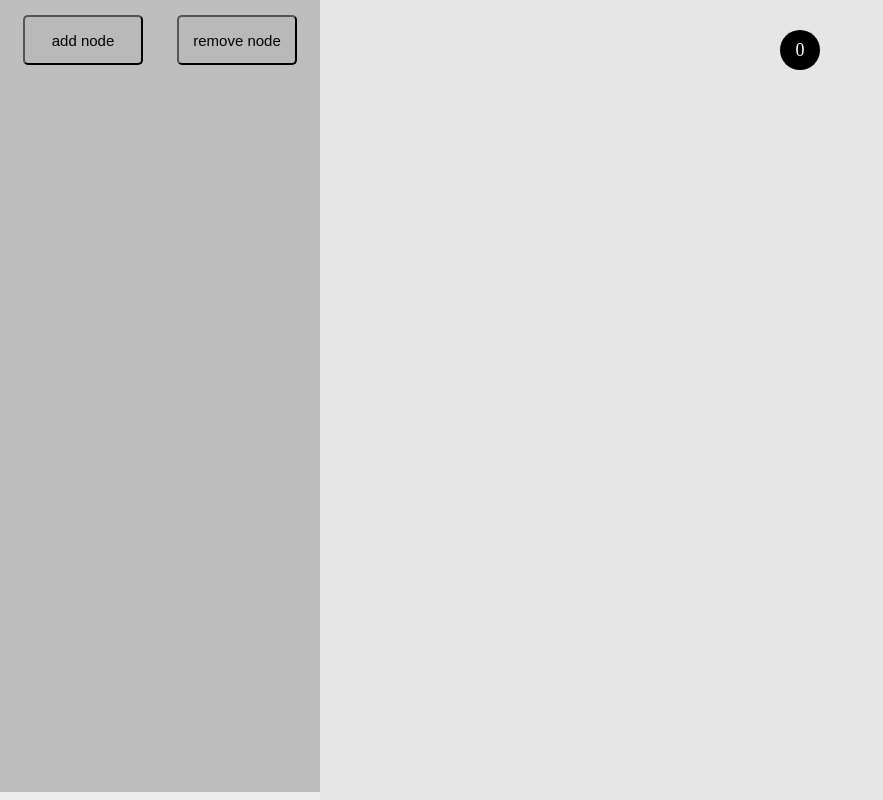
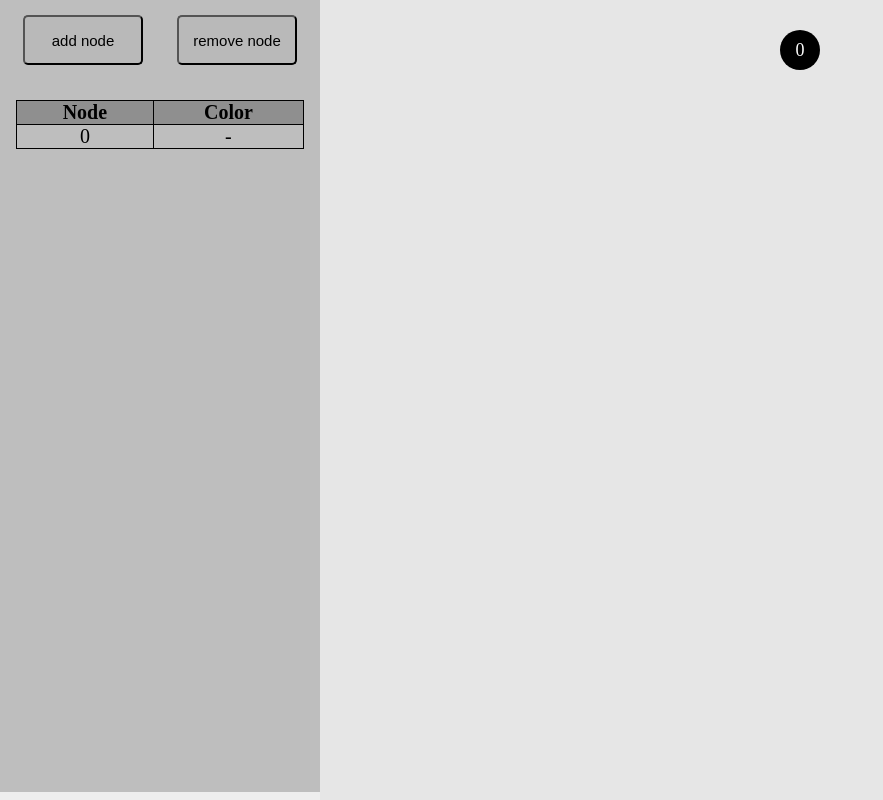
Before and after one commit to bruno-bk/grafos, a plain HTML site: page index.html in a window 1280 px wide. Both pictures are taken after a click on the button "add node". Shown: the whole page, without its empty margins (0-883 px from the left). Drawn offline with Linux system fonts and the light colour scheme.

Commit message:
Apresentando as cores em tabela

```diff
--- a/index.html
+++ b/index.html
@@ -13,7 +13,7 @@
         <div id="menu">
             <button class="button" onclick="add_node()">add node</button>
             <button class="button" onclick="remove_node()">remove node</button>
-            <header id="text"> </header>
+            <table id="colors_view"></table>
         </div>
         <div id="graph_view">
             <div id="graph" class="graph">
--- a/script.js
+++ b/script.js
@@ -9,6 +9,7 @@ function add_node() {
         add_new_node(nodes[index][0]);
         calcule_position_nodes();
         calcule_position_edges();
+        update_table_colors();
     }
 }
 
@@ -25,6 +26,7 @@ function remove_node() {
         remove_line(node_removed[0]);
         calcule_position_nodes();
         calcule_position_edges();
+        update_table_colors();
     }
 }
 
@@ -42,7 +44,7 @@ function selected_node(index) {
         add_new_line(nodes_position[selected], nodes_position[index]);
         selected = null;
         calcule_color_to_node();
-        update_text();
+        update_table_colors();
     }
 }
 
@@ -95,20 +97,20 @@ function calcule_color_to_node() {
     }
 }
 
-function update_text() {
-    new_text = ''
+function update_table_colors() {
+    new_text = '<tr><th>Node</th><th>Color</th></tr>'
     for (node in nodes) {
-        new_text += "node "
+        new_text += "<tr><td>"
         new_text += nodes[node][0]
-        new_text += " - color "
+        new_text += "</td><td>"
         if (nodes[node][1] != 0) {
             new_text += nodes[node][1]
         } else {
             new_text += "-"
         }
-        new_text += "<br>"
+        new_text += "</tr>"
     }
-    document.getElementById("text").innerHTML = new_text
+    document.getElementById("colors_view").innerHTML = new_text
 }
 
 function calcule_position_nodes() {
--- a/style.css
+++ b/style.css
@@ -48,16 +48,20 @@ html, body {
     font-size: 15px;
 }
 
-header {
-    box-sizing: border-box;
-    width: 100%;
+table{
+    width: 90%;
+}
+
+th {
+    background-color: #8f8f8f;
+}
+
+table, th, td {
+    border: 1px solid;
     position: relative;
-    border-radius: 5px;
-    display: flex;
-    margin-top: 20px;
-    justify-content: center;
-    align-items: center;
+    margin: 20px 0 5% 5%;
     font-size: 20px;
+    border-collapse: collapse;
 }
 
 .graph {
```
